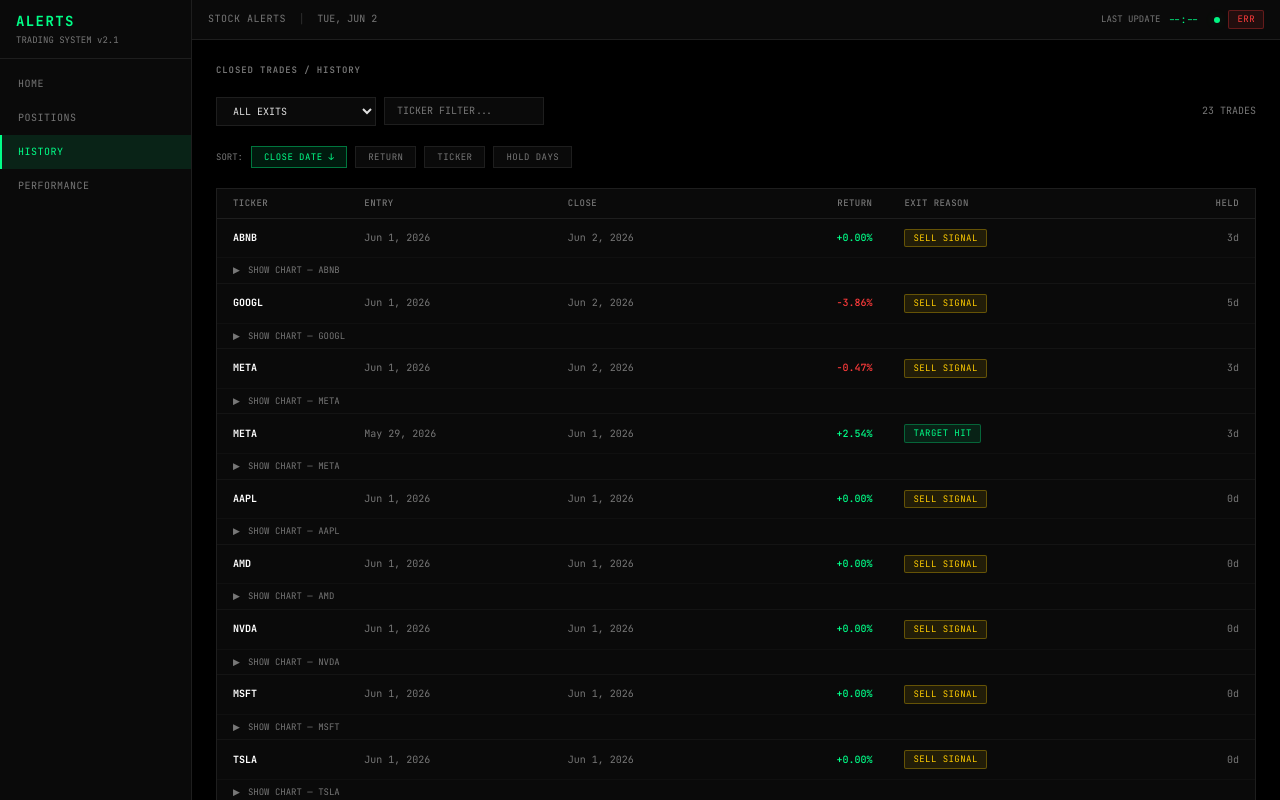
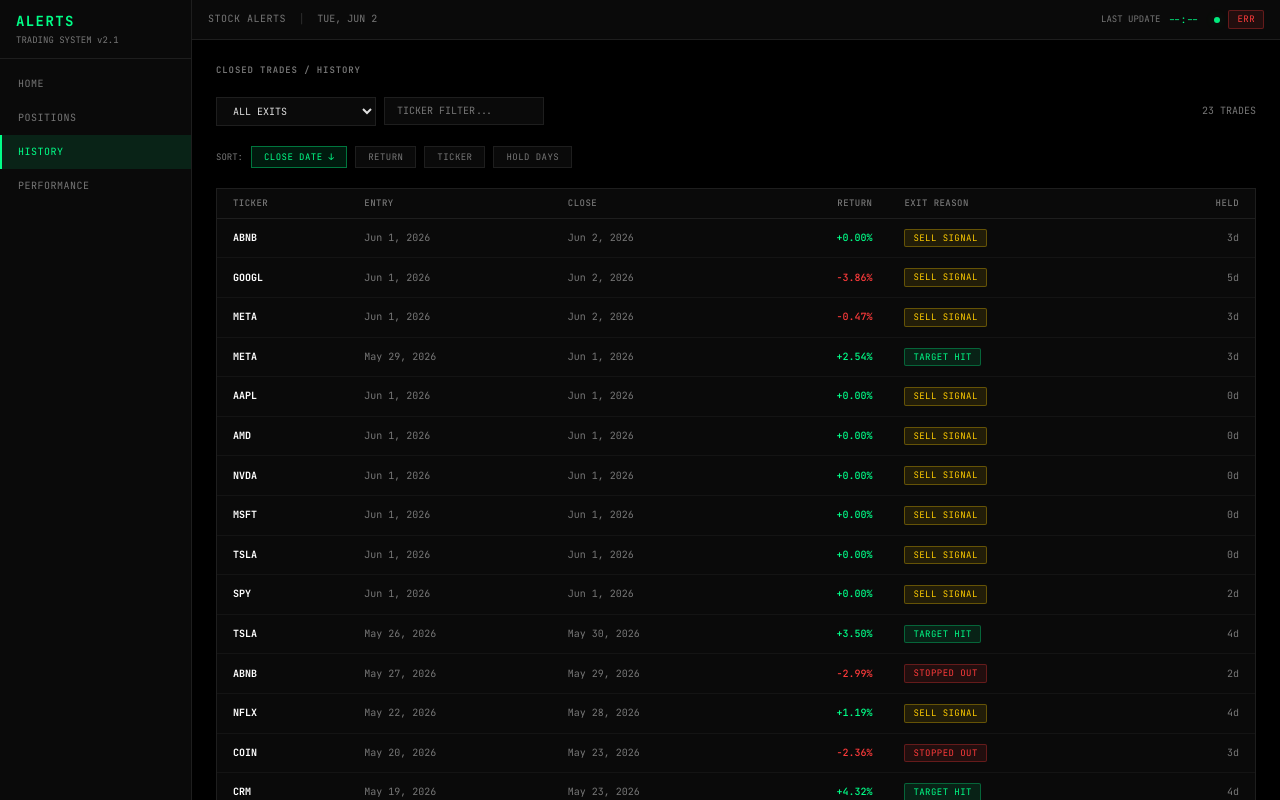
Before and after one commit to npmisantosh/stocks, a React (Vite) app: page /history in a window 1280 px wide. Shown: the top 800 px of the page. Built offline with nearby package versions, Linux system fonts and the light colour scheme.

Commit message:
ux: inline expandable chart rows in closed trades table (same as open positions)

```diff
--- a/src/pages/ClosedTradesPage.tsx
+++ b/src/pages/ClosedTradesPage.tsx
@@ -140,7 +140,10 @@
             {pageData.flatMap((t) => [
               <tr
                 key={`${t.ticker}-${t.entry_date}-${t.close_date}`}
-                className="border-t border-border/50 hover:bg-bg-hover trade-row"
+                onClick={() =>
+                  setSelectedTicker(selectedTicker === t.ticker ? null : t.ticker)
+                }
+                className="border-t border-border/50 hover:bg-bg-hover trade-row cursor-pointer"
               >
                 <td className="py-2.5 px-3 sm:px-4 font-bold text-text-bright">{t.ticker}</td>
                 <td className="py-2.5 px-3 sm:px-4 text-text-dim">{formatDate(t.entry_date)}</td>
@@ -151,21 +154,9 @@
                 <td className="py-2.5 px-3 sm:px-4"><StatusPill value={t.exit_reason} /></td>
                 <td className="py-2.5 px-3 sm:px-4 text-right text-text-dim">{formatDays(t.days_held)}</td>
               </tr>,
+              selectedTicker === t.ticker && ohlc?.tickers[t.ticker] ? (
                 <tr key={`chart-${t.ticker}-${t.entry_date}-${t.close_date}`}>
                   <td colSpan={6} className="p-0">
-                  <div className="border-t border-border/30">
-                    <button
-                      onClick={() =>
-                        setSelectedTicker(selectedTicker === t.ticker ? null : t.ticker)
-                      }
-                      className="w-full flex items-center gap-2 px-4 py-1.5 text-2xs font-mono text-text-dim hover:bg-bg-hover transition-colors"
-                    >
-                      <span className={`transition-transform ${selectedTicker === t.ticker ? 'rotate-90' : ''}`}>
-                        ▶
-                      </span>
-                      <span>SHOW CHART — {t.ticker}</span>
-                    </button>
-                    {selectedTicker === t.ticker && ohlc?.tickers[t.ticker] && (
                     <TradeDetailPanel
                       ticker={t.ticker}
                       entryPrice={t.entry_price}
@@ -174,11 +165,15 @@
                       exitReason={t.exit_reason}
                       bars={ohlc.tickers[t.ticker]}
                     />
+                  </td>
+                </tr>
+              ) : [],
+            ])}
+            {pageData.length === 0 && (
+              <tr>
+                <td colSpan={6} className="py-6 text-center text-xs text-text-dim font-mono">NO CLOSED TRADES</td>
+              </tr>
             )}
-                  </div>
-                </td>
-              </tr>,
-            ])}
           </tbody>
         </table>
       </div>
```
Lines whose indentation alone changed are shown as unchanged.
